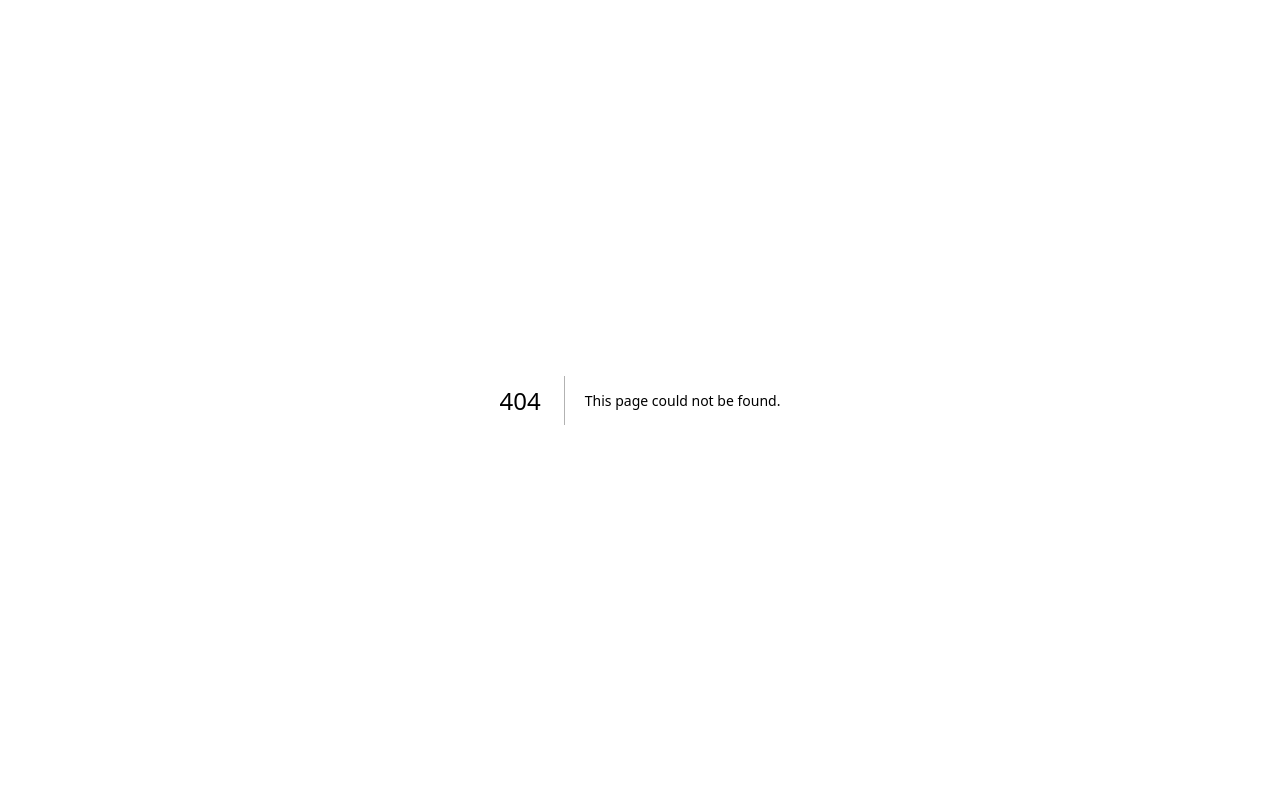
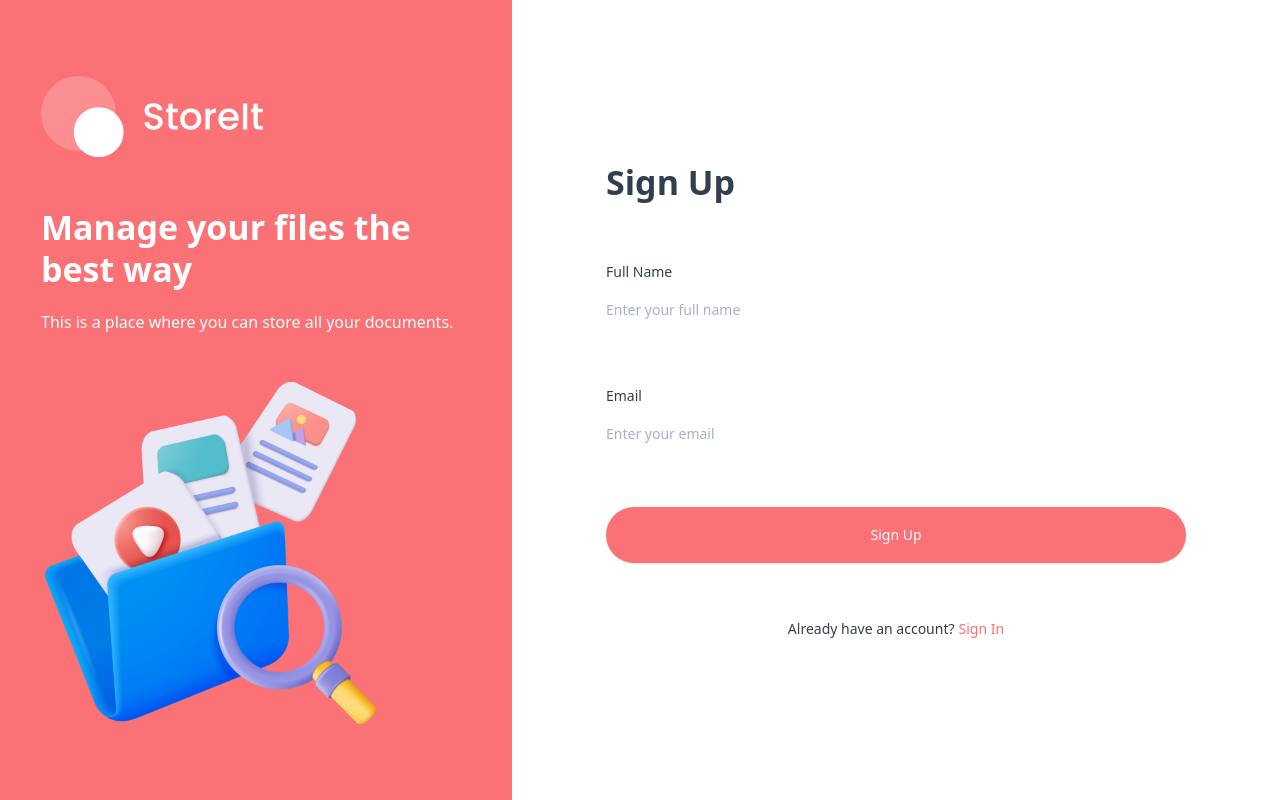
Before and after one commit to niilliiz/store-it, a Next.js app: page /sign-up in a window 1280 px wide. Before the commit this address had no page. Built offline with nearby package versions, Linux system fonts and the light colour scheme.

Commit message:
feat: sign up

```diff
--- a/app/(auth)/sign-in/page.tsx
+++ b/app/(auth)/sign-in/page.tsx
@@ -1,5 +1,5 @@
 import AuthForm from "@/app/components/AuthForm";
 
 export default function SignIn() {
-  return <AuthForm />;
+  return <AuthForm type="sign-in" />;
 }
--- a/app/(auth)/sign-out/page.tsx
+++ /dev/null
@@ -1,5 +0,0 @@
-import AuthForm from "@/app/components/AuthForm";
-
-export default function SignOut() {
-  return <AuthForm />;
-}
--- /dev/null
+++ b/app/(auth)/sign-up/page.tsx
@@ -0,0 +1,5 @@
+import AuthForm from "@/app/components/AuthForm";
+
+export default function SignUp() {
+  return <AuthForm type="sign-up" />;
+}
--- a/app/components/AuthForm.tsx
+++ b/app/components/AuthForm.tsx
@@ -1,13 +1,126 @@
 "use client";
 
 import { z } from "zod";
+import { useForm } from "react-hook-form";
+import { zodResolver } from "@hookform/resolvers/zod";
+import {
+  Form,
+  FormControl,
+  FormField,
+  FormItem,
+  FormLabel,
+  FormMessage,
+} from "@/components/ui/form";
+import { Button } from "@/components/ui/button";
+import { Input } from "@/components/ui/input";
+import { useState } from "react";
+import Image from "next/image";
+import Link from "next/link";
 
 const formSchema = z.object({
-  username: z.string().min(2).max(50),
+  fullName: z.string().min(2).max(50),
+  email: z.string().email(),
 });
 
-type AuthForm = { type: "sign-in" | "sign-out" };
+type AuthForm = { type: "sign-in" | "sign-up" };
 
 export default function AuthForm({ type }: AuthForm) {
-  return <div>dfdf</div>;
+  const form = useForm<z.infer<typeof formSchema>>({
+    resolver: zodResolver(formSchema),
+    defaultValues: {
+      fullName: "",
+      email: "",
+    },
+  });
+  const {
+    handleSubmit,
+    control,
+    formState: { errors },
+  } = form;
+
+  const [isLoading, setISLoading] = useState<boolean>(false);
+  const [errorMessage, setErrorMessage] = useState("");
+
+  async function onSubmit(values: z.infer<typeof formSchema>) {
+    console.log(values);
+  }
+
+  const content = type === "sign-in" ? "Sign In" : "Sign Up";
+
+  return (
+    <Form {...form}>
+      <form onSubmit={handleSubmit(onSubmit)} className="auth-form">
+        <h1 className="form-title">{content}</h1>
+        {type === "sign-up" && (
+          <FormField
+            control={control}
+            name="fullName"
+            render={({ field }) => (
+              <FormItem>
+                <FormLabel className="shad-form-label">Full Name</FormLabel>
+                <FormControl>
+                  <Input
+                    placeholder="Enter your full name"
+                    className="shad-input"
+                    {...field}
+                  />
+                </FormControl>
+
+                <FormMessage className="shad-form-message  " />
+              </FormItem>
+            )}
+          />
+        )}
+
+        <FormField
+          control={control}
+          name="email"
+          render={({ field }) => (
+            <FormItem>
+              <FormLabel className="shad-form-label">Email</FormLabel>
+              <FormControl>
+                <Input
+                  placeholder="Enter your email"
+                  className="shad-input"
+                  {...field}
+                />
+              </FormControl>
+
+              <FormMessage className="shad-form-message  " />
+            </FormItem>
+          )}
+        />
+        <Button
+          className="form-submit-button flex items-center gap-2"
+          type="submit"
+          disabled={isLoading}
+        >
+          {content}
+          {isLoading && (
+            <Image
+              src="/assets/icons/loader.svg"
+              alt="loader"
+              width={20}
+              height={20}
+              className="animate-spin"
+            />
+          )}
+        </Button>
+        {errorMessage && <p className="error-message">*{errorMessage}</p>}
+        <div className="body-2 flex justify-center">
+          <p className="text-light-100">
+            {type === "sign-in"
+              ? "Don't have an account?"
+              : "Already have an account?"}
+          </p>
+          <Link
+            href={type === "sign-in" ? "/sign-up" : "/sign-in"}
+            className="ml-1 font-medium text-brand"
+          >
+            {type === "sign-in" ? "Sign Up" : "Sign In"}
+          </Link>
+        </div>
+      </form>
+    </Form>
+  );
 }
--- a/app/globals.css
+++ b/app/globals.css
@@ -316,13 +316,13 @@ h6 {
 
   /* AuthForm */
   .auth-form {
-    @apply flex max-h-[800px] w-full max-w-[580px] flex-col justify-center space-y-6 transition-all lg:h-full lg:space-y-8 !important;
+    @apply flex max-h-[800px] w-full max-w-[580px] flex-col justify-center gap-6 transition-all lg:h-full lg:space-y-8 !important;
   }
   .form-title {
     @apply h1 text-center text-light-100 md:text-left !important;
   }
   .form-submit-button {
-    @apply primary-btn h-[66px] !important;
+    @apply primary-btn py-5 lg:py-7 !important;
   }
   .error-message {
     @apply body-2 mx-auto w-fit rounded-xl bg-error/5 px-8 py-4 text-center text-error !important;
--- /dev/null
+++ b/components/ui/input.tsx
@@ -0,0 +1,22 @@
+import * as React from "react"
+
+import { cn } from "@/lib/utils"
+
+const Input = React.forwardRef<HTMLInputElement, React.ComponentProps<"input">>(
+  ({ className, type, ...props }, ref) => {
+    return (
+      <input
+        type={type}
+        className={cn(
+          "flex h-9 w-full rounded-md border border-neutral-200 bg-transparent px-3 py-1 text-base shadow-sm transition-colors file:border-0 file:bg-transparent file:text-sm file:font-medium file:text-neutral-950 placeholder:text-neutral-500 focus-visible:outline-none focus-visible:ring-1 focus-visible:ring-neutral-950 disabled:cursor-not-allowed disabled:opacity-50 md:text-sm dark:border-neutral-800 dark:file:text-neutral-50 dark:placeholder:text-neutral-400 dark:focus-visible:ring-neutral-300",
+          className
+        )}
+        ref={ref}
+        {...props}
+      />
+    )
+  }
+)
+Input.displayName = "Input"
+
+export { Input }
```
